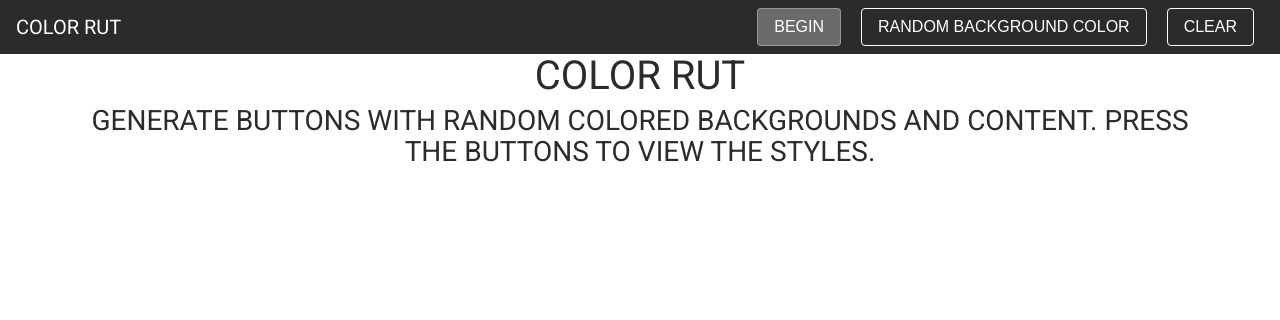
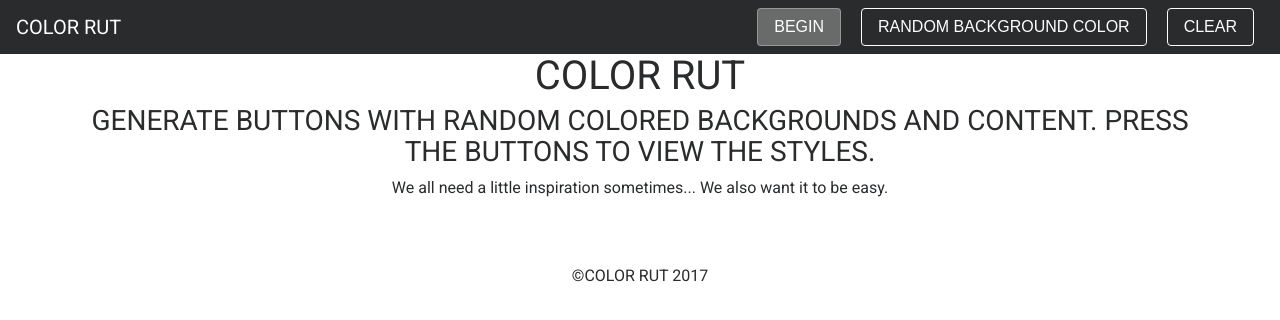
Before and after one commit to aljaywhite/Color-Rut, a plain HTML site: page index.html in a window 1280 px wide. Drawn offline with nearby package versions, Linux system fonts and the light colour scheme; a script that the page names is missing.

Commit message:
Added footer, and a little message on the landing screen

```diff
--- a/CSS/style.css
+++ b/CSS/style.css
@@ -75,3 +75,20 @@ button:focus {outline:0;}
 .color-dot:focus {
   box-shadow: inset 0 0 1em white, 0 0 1em white;
 }
+
+.footer {
+    /*position: fixed;*/
+    margin-top: 40px;
+    bottom: 0;
+    width: 100%;
+    height: 40px;
+    line-height: 40px;
+    text-align: center;
+}
+
+@media (min-width: 576px) {
+  btn .btn-outline-success {
+    margin-top: 8px;
+    margin-bottom: 8px;
+  }
+}
--- a/index.html
+++ b/index.html
@@ -40,6 +40,7 @@
       <div class="w-100"></div>
     <div class="col message">
       <h3>GENERATE BUTTONS WITH RANDOM COLORED BACKGROUNDS AND CONTENT. PRESS THE BUTTONS TO VIEW THE STYLES.</h3>
+      <p>We all need a little inspiration sometimes... We also want it to be easy.</p>
     </div>
   </div>
 </div>
@@ -52,6 +53,15 @@
   </div>
 </div>
 
+<footer class="footer">
+  <div class="container">
+    <span class="">&copy;COLOR RUT 2017</span>
+  </div>
+</footer>
+
+
+                            <!-- SCRIPTS -->
+
     <script src="https://code.jquery.com/jquery-3.1.1.slim.min.js" integrity="sha384-A7FZj7v+d/sdmMqp/nOQwliLvUsJfDHW+k9Omg/a/EheAdgtzNs3hpfag6Ed950n" crossorigin="anonymous"></script>
     <script src="https://cdnjs.cloudflare.com/ajax/libs/tether/1.4.0/js/tether.min.js" integrity="sha384-DztdAPBWPRXSA/3eYEEUWrWCy7G5KFbe8fFjk5JAIxUYHKkDx6Qin1DkWx51bBrb" crossorigin="anonymous"></script>
     <script src="https://cdnjs.cloudflare.com/ajax/libs/jqueryui/1.12.1/jquery-ui.min.js"></script>
```
